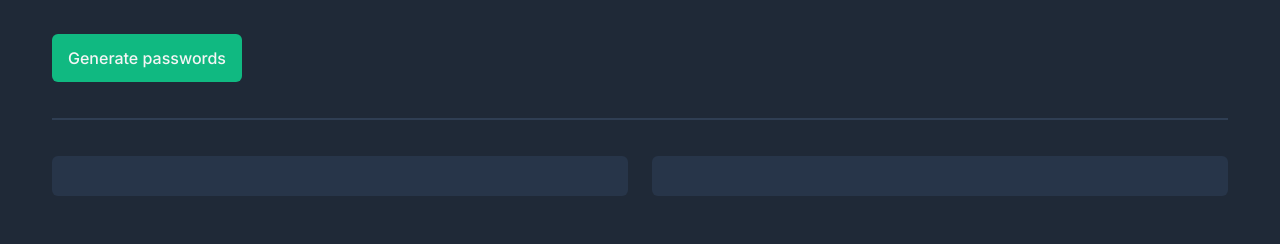
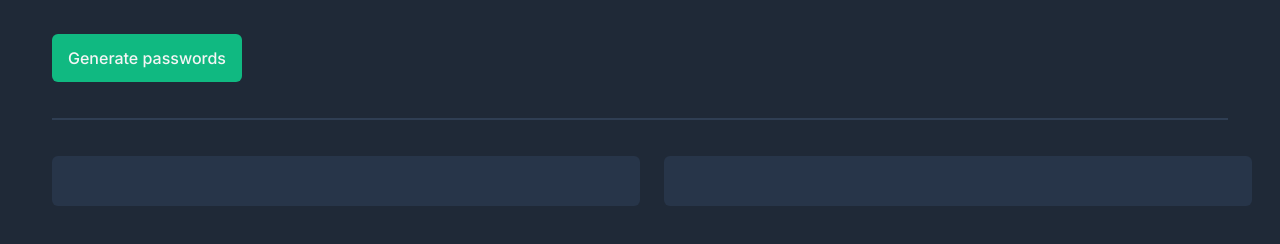
Before and after one commit to bgroyer1/password_generator, a plain HTML site: page index.html in a window 1280 px wide. Shown: the part 200-444 px from the top of the page. Drawn offline with Linux system fonts and the light colour scheme.

Commit message:
tweaked the password div so they have consistent width regardless of the generated password

```diff
--- a/css/styles.css
+++ b/css/styles.css
@@ -158,13 +158,14 @@ header {
   flex-grow: 1;
   border-radius: 6px;
   min-height: 2.5em;
-  min-width: 13.25em;
+  min-width: 50%;
   background-color: var(--bg-input);
   display: flex;
   justify-content: center;
   align-items: center;
   color: var(--text-password);
   font-weight: 500;
+  font-size: 1.25rem;
   cursor: pointer;
 }
 
@@ -177,7 +178,7 @@ header {
 }
 
 
-@media (max-width: 500px) {
+@media (max-width: 650px) {
   html {
     font-size: 75%;
   }
--- a/js/index.js
+++ b/js/index.js
@@ -26,4 +26,5 @@ function generatePassword() {
 generatePasswordBtn.addEventListener('click', () => {
   document.querySelector("#password_1").textContent = generatePassword();
   document.querySelector("#password_2").textContent = generatePassword();
+  generatePasswordBtn.blur();
 })
```
